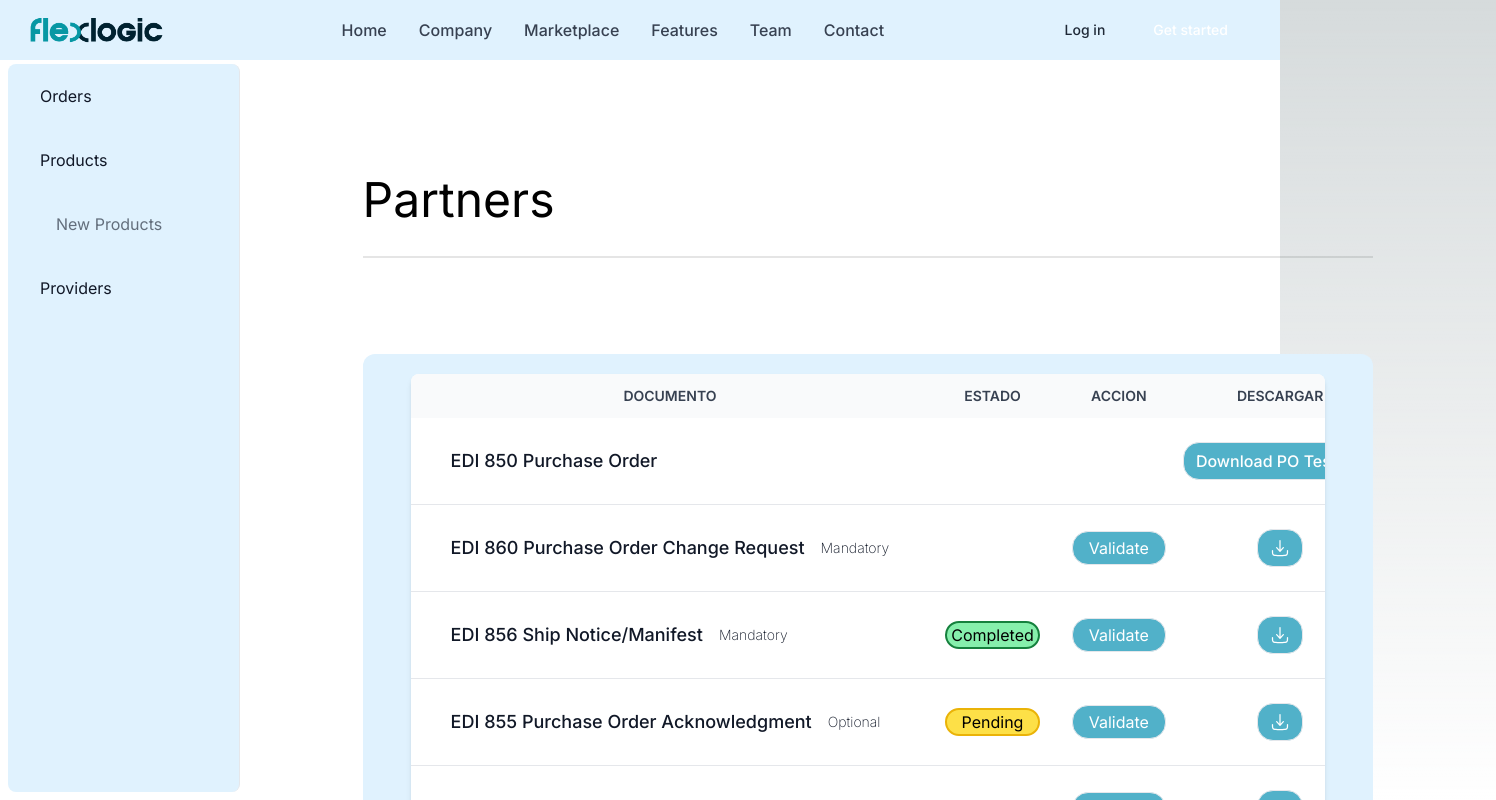
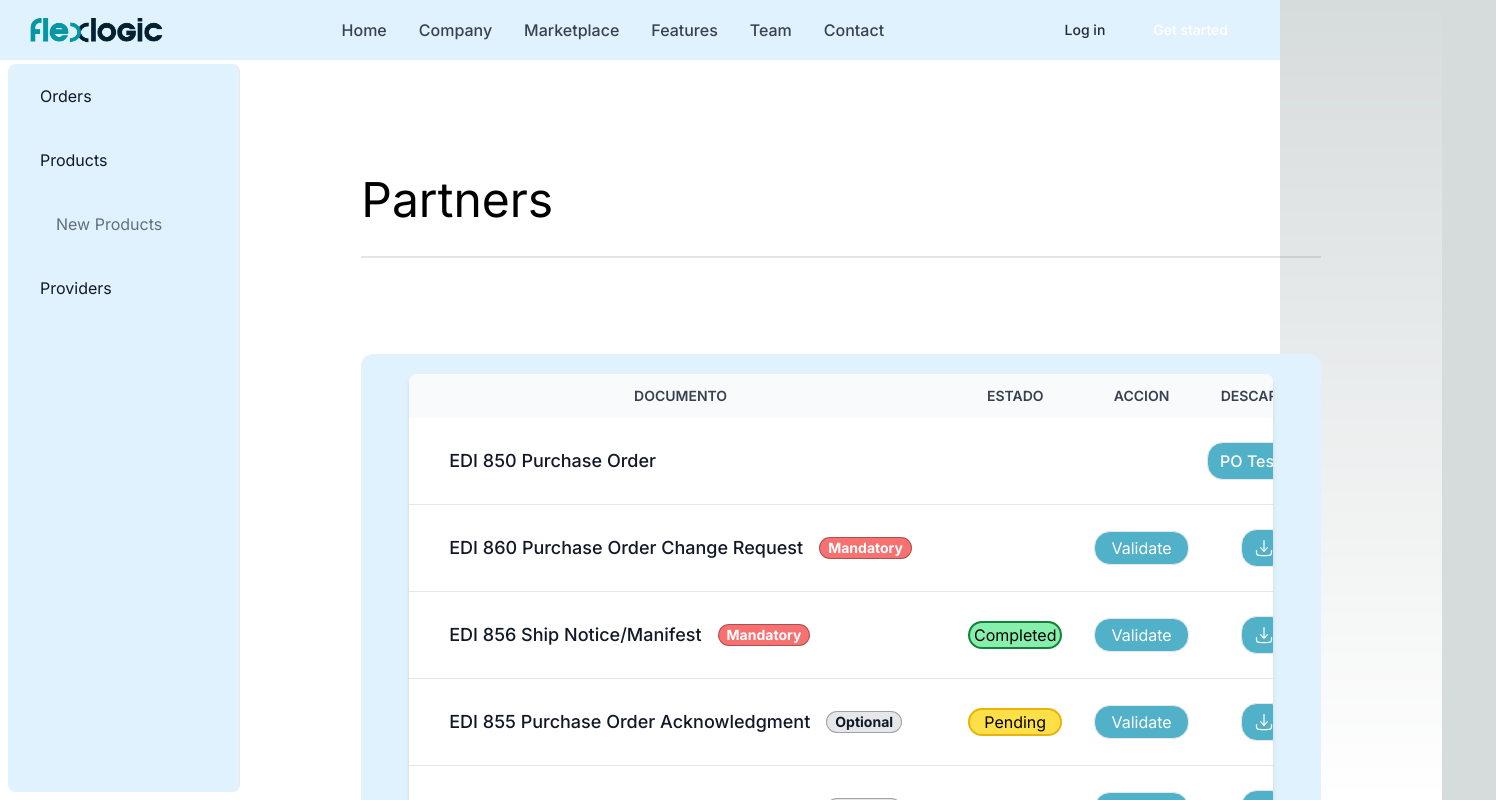
Before and after one commit to JulianJ-mtz/Pruebas_TC3005, a Next.js app: page /dashboard/orders in a window 1280 px wide. Shown: the top 800 px of the page, 1496 px wide, since content can reach past the window. Built offline with nearby package versions, Linux system fonts and the light colour scheme.

Commit message:
add bg colors to states

```diff
--- a/src/app/dashboard/orders/page.tsx
+++ b/src/app/dashboard/orders/page.tsx
@@ -64,7 +64,7 @@ export default function Orders() {
                     <td className=" flex x-4 py-6 font-medium text-gray-900 whitespace-nowrap dark:text-white items-center justify-center">
                       <button className="border rounded-2xl bg-cyan-600/70 hover:bg-white dark:hover:bg-cyan-900  dark:border-cyan-600  hover:border-cyan-600/70  transition-colors duration-150">
                         <div className="flex items-center px-3 py-1 text-white  hover:text-cyan-600/70 dark:hover:text-white/80 text-base ">
-                          Download PO Test
+                          PO Test
                           <svg
                             className="h-7 w-7 pl-2 fill-current"
                             width="800px"
@@ -87,7 +87,17 @@ export default function Orders() {
                       <td className="px-10 py-6 font-medium text-lg text-gray-900 whitespace-nowrap dark:text-white  items-center">
                         <div className="flex items-center">
                           {data.Documento}
-                          <p className="pl-4 font-extralight text-sm">
+                          <p
+                            className={`ml-4 font-bold text-sm ${"rounded-xl px-2 border border-black/30"} ${
+                              data.Prioridad === "Mandatory"
+                                ? " bg-red-400 text-white"
+                                : ""
+                            } ${
+                              data.Prioridad === "Optional"
+                                ? " bg-gray-200"
+                                : ""
+                            }`}
+                          >
                             {data.Prioridad}
                           </p>
                         </div>
```
